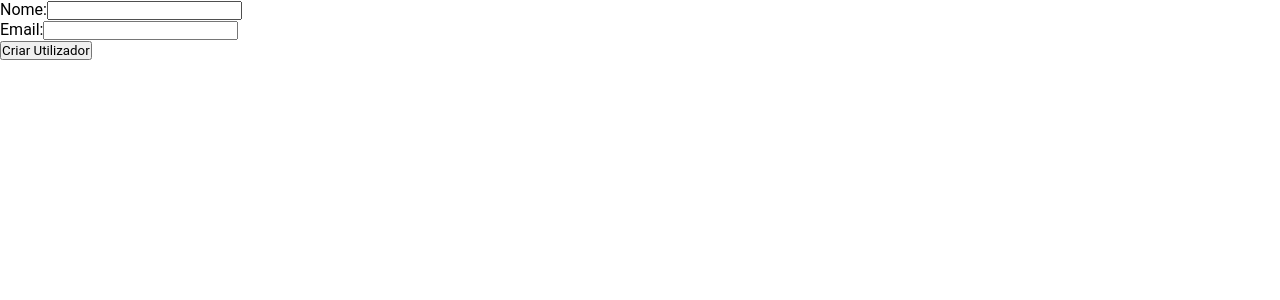
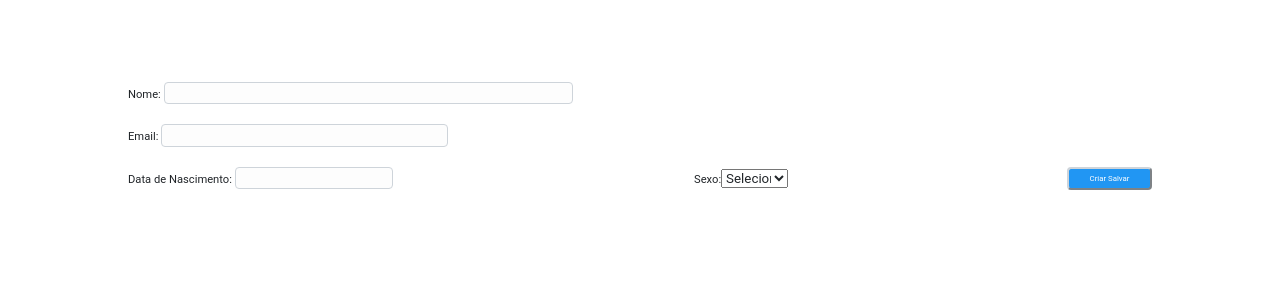
Before and after one commit to GrasieleRocha/ProjectGrasiCrud, an Angular app: page /users/new in a window 1280 px wide. Shown: the top 300 px of the page. Built offline with nearby package versions, Linux system fonts and the light colour scheme.

Commit message:
estilização do componente user-form

```diff
--- a/src/app/app.config.ts
+++ b/src/app/app.config.ts
@@ -2,7 +2,6 @@ import { ApplicationConfig, importProvidersFrom, provideZoneChangeDetection } fr
 import { provideRouter, RouterModule } from '@angular/router';
 import { provideHttpClient } from '@angular/common/http';
 import { provideClientHydration } from '@angular/platform-browser';
-
 import { routes } from './app.routes';
 import { FormsModule } from '@angular/forms';
 
--- a/src/app/app.routes.ts
+++ b/src/app/app.routes.ts
@@ -2,9 +2,10 @@ import { Routes } from '@angular/router';
 import { UserListComponent } from './components/user-list/user-list.component';
 import { UserFormComponent } from './components/user-form/user-form.component';
 
+// Declaração das rotas
 export const routes: Routes = [
   { path: 'users', component: UserListComponent },
   { path: 'users/new', component: UserFormComponent },
   { path: 'users/edit/:id', component: UserFormComponent },
-  { path: '', redirectTo: '/users', pathMatch: 'full' },
+  { path: '', redirectTo: '/users', pathMatch: 'full' }
 ];
--- a/src/app/components/user-form/user-form.component.html
+++ b/src/app/components/user-form/user-form.component.html
@@ -1,11 +1,34 @@
+<div class="container-form">
   <form (ngSubmit)="saveUser()">
+    <div class="label-Nome">
+      <label for="name">Nome: </label>
+      <input id="Nome" [(ngModel)]="user.Nome" name="Nome" required />
+    </div>
+    <div class="label-Email">
+      <label for="Email">Email: </label>
+      <input id="Email" [(ngModel)]="user.Email" name="Email" required />
+    </div>
+    <div class="container-dtnascimento-sexo-button">
       <div>
-    <label for="name">Nome:</label>
-    <input id="name" [(ngModel)]="user.name" name="name" required />
+        <label for="DataNascimento">Data de Nascimento: </label>
+        <input
+          id="DataNascimento"
+          [(ngModel)]="user.DataNascimento"
+          name="DataNascimento"
+          required
+        />
       </div>
       <div>
-    <label for="email">Email:</label>
-    <input id="email" [(ngModel)]="user.email" name="email" required />
+        <label for="Sexo">Sexo:</label>
+        <select id="Sexo" [(ngModel)]="user.Sexo" name="Sexo" required>
+          <option value="" disabled selected>Selecionar</option>
+          <option value="F">Feminino</option>
+          <option value="M">Masculino</option>
+        </select>
       </div>
-  <button type="submit">{{ isEditMode ? 'Atualizar' : 'Criar' }} Utilizador</button>
+      <button type="submit">
+        {{ isEditMode ? "Atualizar" : "Criar" }} Salvar
+      </button>
+    </div>
   </form>
+</div>
--- a/src/app/components/user-form/user-form.component.ts
+++ b/src/app/components/user-form/user-form.component.ts
@@ -1,6 +1,6 @@
 import { Component, OnInit } from '@angular/core';
 import { ActivatedRoute, Router } from '@angular/router';
-import { FormsModule } from '@angular/forms';  // Importa FormsModule
+import { FormsModule } from '@angular/forms';
 import { ApiService } from '../../services/api.service';
 import { CommonModule } from '@angular/common';
 
--- a/src/index.html
+++ b/src/index.html
@@ -9,5 +9,7 @@
 </head>
 <body>
   <app-root></app-root>
+  <app-list></app-list>
+  <app-form></app-form>
 </body>
 </html>
--- a/src/styles.css
+++ b/src/styles.css
@@ -4,6 +4,7 @@
   box-sizing: border-box;
   outline: none;
   font-family: "Roboto", sans-serif;
+  color: var(--text);
 }
 
 :root {
@@ -44,10 +45,9 @@ app-user-list td {
   background-color: #fdfdfd;
 }
 
-
 app-user-list .button-list {
   color: var(--button);
-  border-radius: 4px;
+  border-radius: 4px var;
   padding: 8px 8px;
   margin: 0 8px;
   font-size: 0.9em;
@@ -55,3 +55,63 @@ app-user-list .button-list {
   justify-content: space-around;
   align-items: center;
 }
+
+/**********************STYLE FORM-LIST**********************/
+app-user-form .container-form {
+  display: flex;
+  justify-content: center;
+  margin-top: 2rem;
+  width: 100%;
+  font-size: 1em;
+  color: var(--text);
+  display: flex;
+}
+
+app-user-form form {
+  font-size: 0.7em;
+  width: 80%;
+  border-radius: 4px;
+  padding: 50px 0px;
+}
+
+app-user-form input {
+  background-color: #fdfdfd;
+  border-radius: 4px;
+  border: 1px solid var(--border);
+  padding: 0.2em;
+}
+
+app-user-form #Nome {
+  width: 40%;
+}
+app-user-form .label-Nome{
+  padding-bottom: 20px;
+}
+
+app-user-form #Email {
+  width: 28%;
+}
+
+app-user-form #DataNascimento {
+  width: 52%;
+}
+
+app-user-form #Sexo {
+  width: 60%;
+}
+
+.container-dtnascimento-sexo-button {
+  display: flex;
+  justify-content: space-between;
+  align-items: center;
+  padding: 20px 0px;
+}
+
+button {
+  background-color: var(--button);
+  border-radius: 4px;
+  color: var(--text-button);
+  border-color: var(--border);
+  padding: 5px 2%;
+  font-size: 0.7em;
+}
```
Also changed, not shown: src/app/app.component.ts (line endings or trailing spaces), src/app/app.config.server.ts (line endings or trailing spaces). Lines whose indentation alone changed are shown as unchanged.
